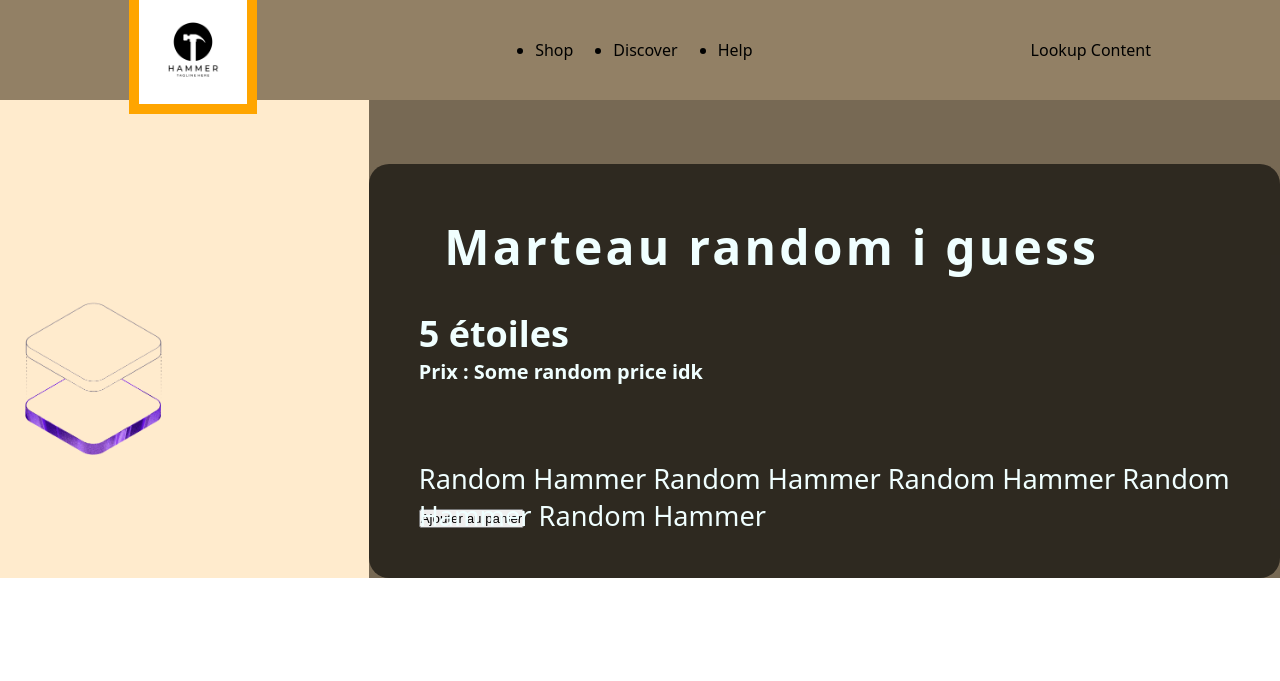
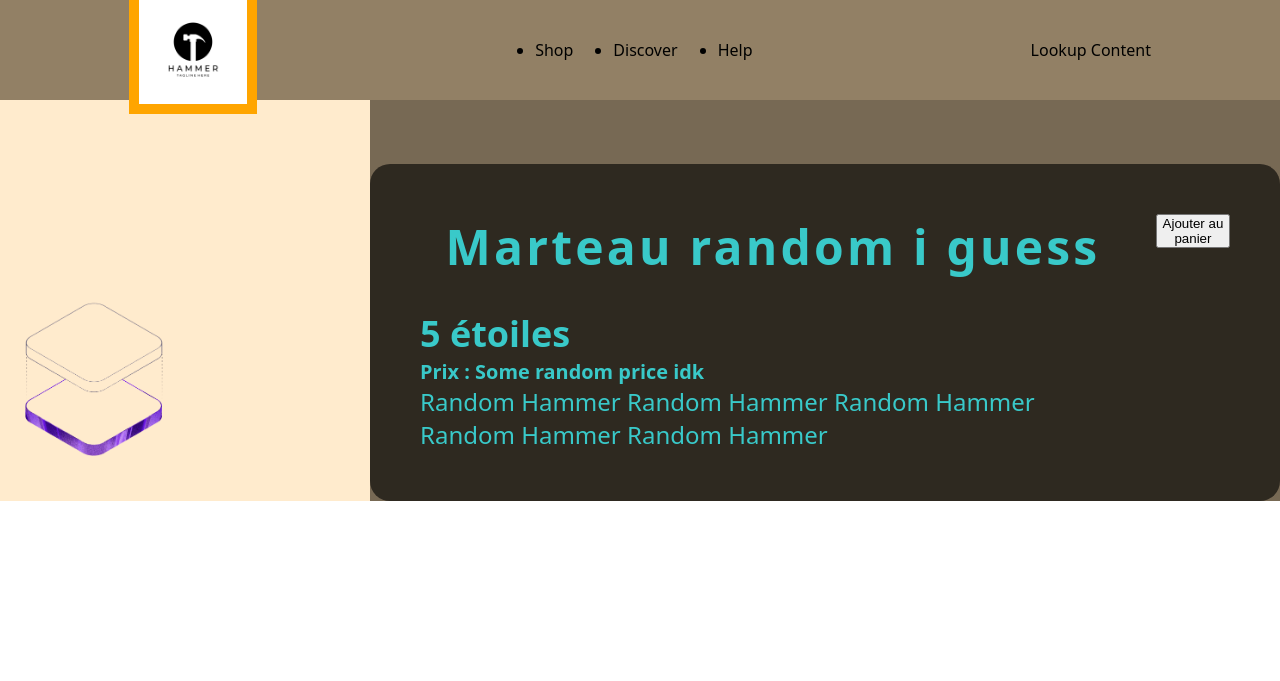
Before and after one commit to PrysmaLlama/TP2_KCharbonneau_DDavid_DSamy, a website built with Vite: page produit.html in a window 1280 px wide. Built offline with nearby package versions, Linux system fonts and the light colour scheme.

Commit message:
régler position

```diff
--- a/produit.html
+++ b/produit.html
@@ -3,8 +3,7 @@
 <head>
     <meta charset="UTF-8">
     <meta name="viewport" content="width=device-width, initial-scale=1.0">
-    <link rel="stylesheet" href="src/style.css">
-    <script type="module" src="/src/produit.js" defer></script>
+    <script type="module" src="src/produit.js" defer></script>
     <title>Produit</title>
 </head>
 <body>
@@ -47,13 +46,11 @@
                 <h1 class="nomProduit">Marteau random i guess </h1>
                 <h2 class="noteProduit">5 étoiles</h2>
                 <h5 class="prixProduit">Prix : Some random price idk</h5>
+                <div id="descriptionProduit">
+             <p>Random Hammer Random Hammer Random Hammer Random Hammer Random Hammer</p>
+             </div>
             </div>
 
-
-            <!-- Description du produit -->
-            <div id="descriptionProduit">
-             <p>Random Hammer Random Hammer Random Hammer Random Hammer Random Hammer</p>
-             </div>
 
              <button>Ajouter au panier</button>
 
--- a/src/produit.css
+++ b/src/produit.css
@@ -1,13 +1,3 @@
-.parent {
-  display: flex;
-  justify-content: center;
-  align-items: flex-end;
-  flex-direction: column-reverse;
-  gap: 30px;
-
-  width: 100%;
-}
-
 /* Parametres pour l'image de jeu */
 
 .imgProduit {
@@ -19,7 +9,7 @@
 
 .infoProduit {
   display: flex;
-  flex-direction: column;
+  flex-direction: row;
   align-items: flex-start;
   gap: 25px;
   background-color: rgba(0, 0, 0, 0.61);
@@ -29,18 +19,6 @@
 }
 
 .detailProduit {
-  color: azure;
+  color: rgb(57, 201, 201);
   font-size: 1.5rem;
-
 }
-
-
-
-
-/* Parametres pour la description du jeu */
-
-#descriptionProduit {
-  color: azure;
-  font-size: 1.7rem;
-  translate: 0 50px;
-}
--- a/src/produit.js
+++ b/src/produit.js
@@ -1,2 +1,2 @@
 import './style.css';
-import { gsap } from "gsap";
+//import { gsap } from "gsap";
```
